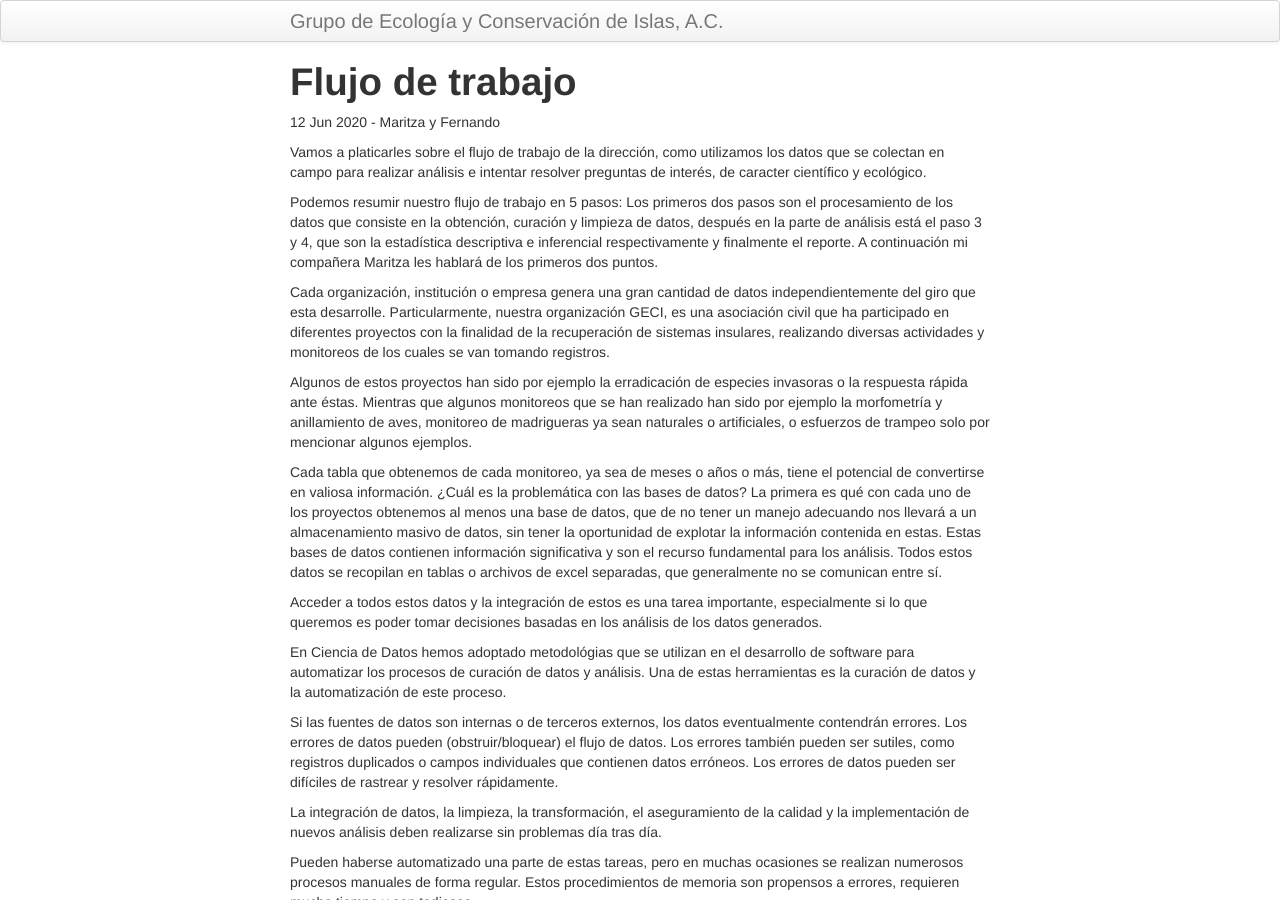
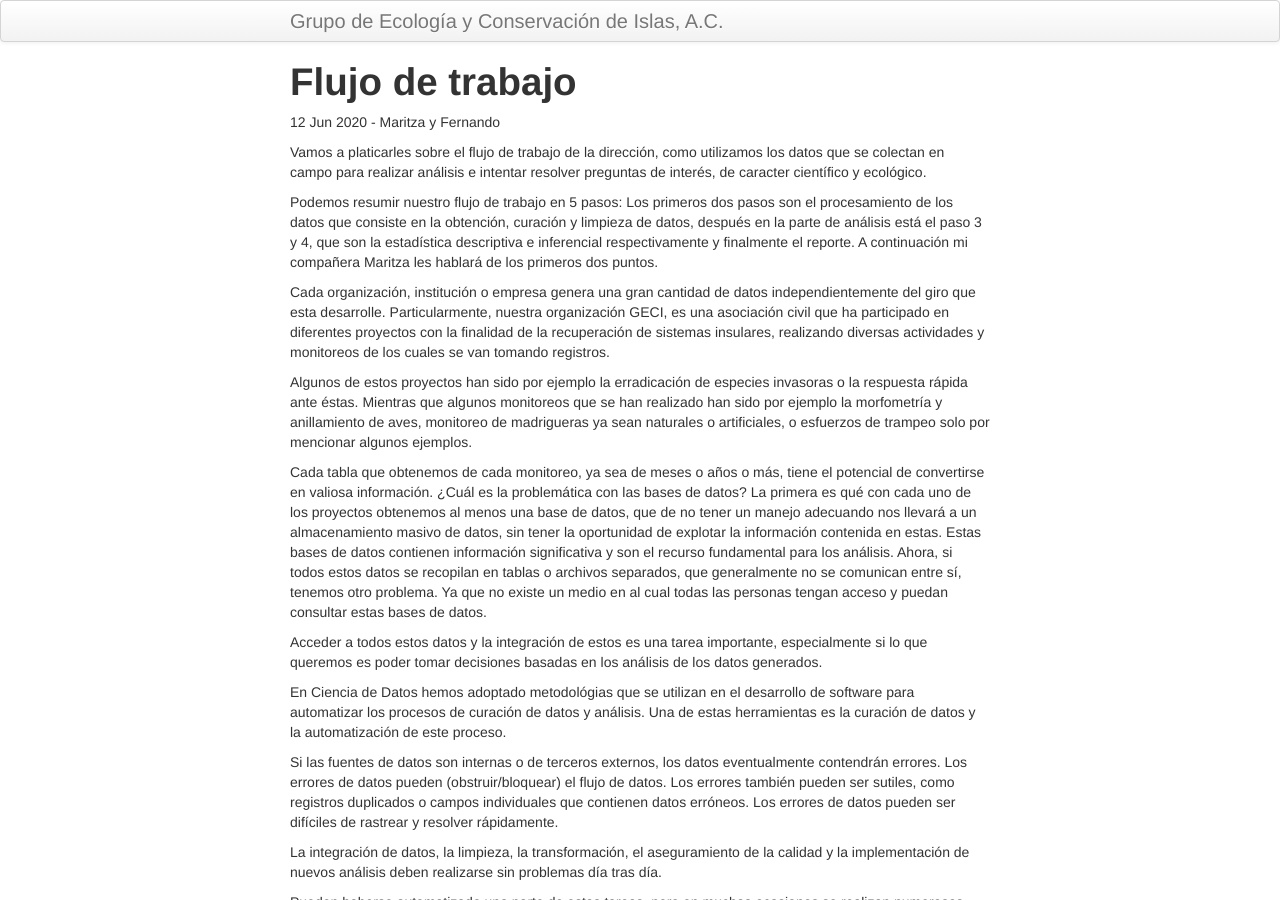
Before and after one commit to LizethMReyes/islasgeci.github.io, a Jekyll site: the page built from _posts/2020-06-12-flujo-trabajo.md, in a window 1280 px wide and 900 px high. Built offline with Jekyll 4.4.1, drawn with Linux system fonts in a browser that asks for light colours.

Commit message:
Update _posts/2020-06-12-flujo-trabajo.md

```diff
--- a/_posts/2020-06-12-flujo-trabajo.md
+++ b/_posts/2020-06-12-flujo-trabajo.md
@@ -19,7 +19,7 @@ Algunos de estos proyectos han sido por ejemplo la erradicación de especies inv
 Cada tabla que obtenemos de cada monitoreo, ya sea de meses o años o más, tiene el potencial de convertirse en valiosa información.
 ¿Cuál es la problemática con las bases de datos?
 La primera es qué con cada uno de los proyectos obtenemos al menos una base de datos, que de no tener un manejo adecuando nos llevará a un almacenamiento masivo de datos, sin tener la oportunidad de explotar la información contenida en estas.
-Estas bases de datos contienen información significativa y son el recurso fundamental para los análisis. Todos estos datos se recopilan en tablas o archivos de excel separadas, que generalmente no se comunican entre sí.
+Estas bases de datos contienen información significativa y son el recurso fundamental para los análisis. Ahora, si todos estos datos se recopilan en tablas o archivos separados, que generalmente no se comunican entre sí, tenemos otro problema. Ya que no existe un medio en al cual todas las personas tengan acceso y puedan consultar estas bases de datos.
 
 Acceder a todos estos datos y la integración de estos es una tarea importante, especialmente si lo que queremos es poder tomar decisiones basadas en los análisis de los datos generados.
 
```
